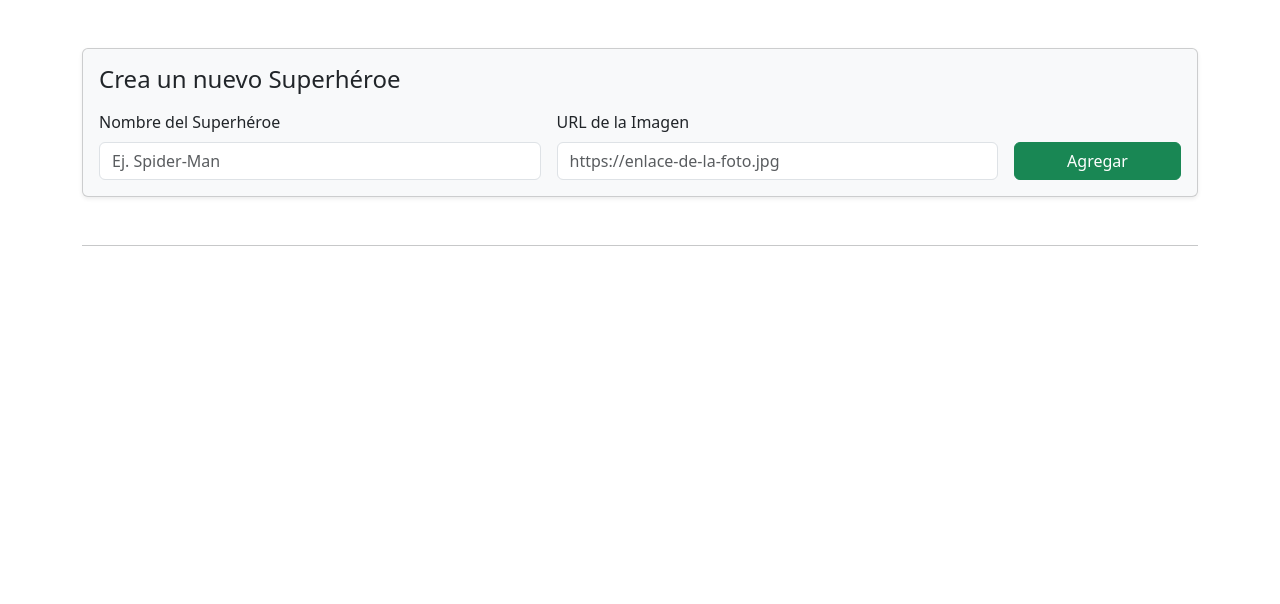
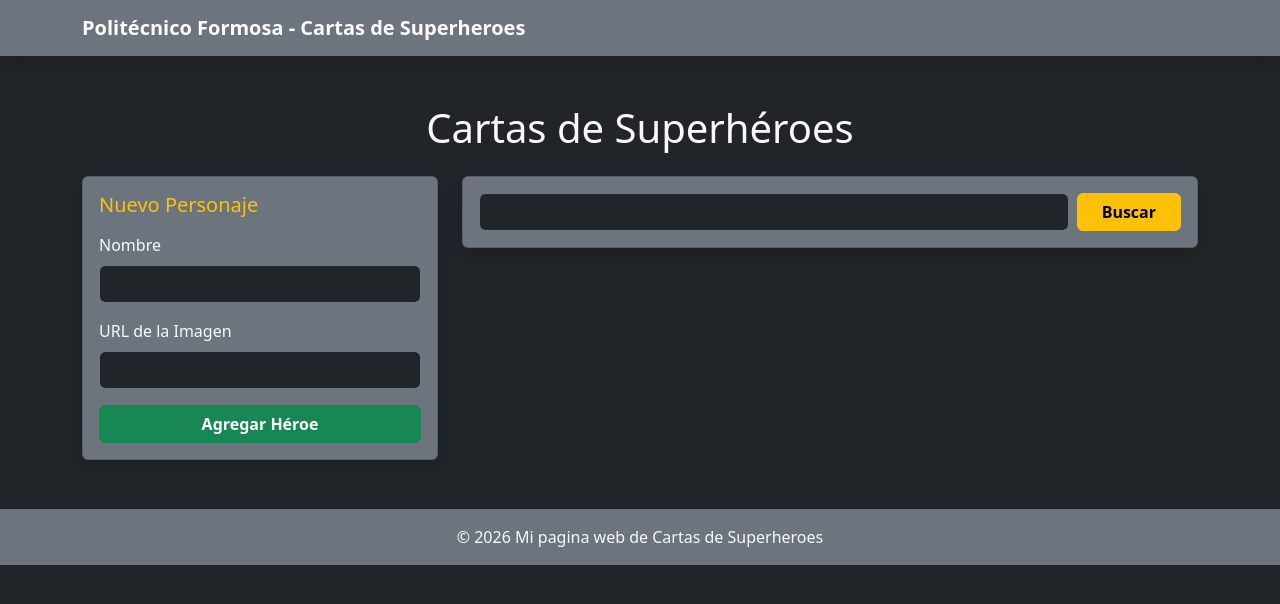
Before and after one commit to danycris07/practica-dom-jonathan-cristaldo, a plain HTML site: page index.html in a window 1280 px wide. Drawn offline with nearby package versions, Linux system fonts and the light colour scheme.

Commit message:
Feat: se agrego formulario y estructura de Index

```diff
--- a/index.html
+++ b/index.html
@@ -1,5 +1,5 @@
 <!DOCTYPE html>
-<html lang="es">
+<html lang="en">
 <head>
     <meta charset="UTF-8">
     <meta name="viewport" content="width=device-width, initial-scale=1.0">
@@ -7,55 +7,66 @@
     <link href="https://cdn.jsdelivr.net/npm/bootstrap@5.3.8/dist/css/bootstrap.min.css" rel="stylesheet" integrity="sha384-sRIl4kxILFvY47J16cr9ZwB07vP4J8+LH7qKQnuqkuIAvNWLzeN8tE5YBujZqJLB" crossorigin="anonymous">
     <link rel="stylesheet" href="assets/css/style.css">
 </head>
-<body>
+
+<body class="bg-dark text-light">
+
     <header>
-
+        <nav class="navbar navbar-expand-lg navbar-dark bg-secondary shadow">
+            <div class="container">
+                <a class="navbar-brand fw-bold" href="#">Politécnico Formosa - Cartas de Superheroes</a>
+            </div>
+        </nav>
     </header>
-
 
     <main class="container my-5">
 
-    <!-- Card para el Formulario -->
-    <div class="card mb-5 bg-light shadow-sm">
+        <h1 class="text-center mb-4">Cartas de Superhéroes</h1>
+
+        <div class="row g-4">
+            <div class="col-md-4">
+                <div class="card bg-secondary text-light h-100 shadow">
                     <div class="card-body">
-            <h2 class="card-title h4 mb-3">Crea un nuevo Superhéroe</h2>
-
-            <!-- Formulario con ID para JS -->
-            <form id="formulario-heroe" class="row g-3">
-
-
-                <div class="col-md-5">
-                    <label for="input-nombre" class="form-label">Nombre del Superhéroe</label>
-                    <input type="text" class="form-control" id="input-nombre" placeholder="Ej. Spider-Man" required>
+                        <h3 class="card-title h5 mb-3 text-warning">Nuevo Personaje</h3>
+                        <form id="formulario-heroe">
+                            <div class="mb-3">
+                                <label for="input-nombre" class="form-label">Nombre</label>
+                                <input type="text" class="form-control bg-dark text-light border-secondary" id="input-nombre" placeholder="Ej. Spider-Man" required>
                             </div>
-
-
-                <div class="col-md-5">
+                            <div class="mb-3">
                                 <label for="input-imagen" class="form-label">URL de la Imagen</label>
-                    <input type="url" class="form-control" id="input-imagen" placeholder="https://enlace-de-la-foto.jpg" required>
+                                <input type="url" class="form-control bg-dark text-light border-secondary" id="input-imagen" placeholder="https://..." required>
                             </div>
-
-
-                <div class="col-md-2 d-flex align-items-end">
-                    <button type="submit" class="btn btn-success w-100">Agregar</button>
-                </div>
-
+                            <button type="submit" class="btn btn-success w-100 fw-bold">Agregar Héroe</button>
                         </form>
                     </div>
                 </div>
+            </div>
 
-    <hr>
+            <div class="col-md-8">
+                <div class="card bg-secondary text-light mb-4 shadow">
+                    <div class="card-body d-flex gap-2">
+                        <input type="text" id="input-buscar" class="form-control bg-dark text-light border-secondary" placeholder="Buscar superhéroe por nombre...">
+                        <button id="btn-buscar" class="btn btn-warning fw-bold px-4">Buscar</button>
+                    </div>
+                </div>
 
-    <!-- Contenedor dinámico de Cards  -->
-    <div id="contenedor-cards" class="row row-cols-1 row-cols-md-3 g-4 mt-3">
-        <!-- JS hara las cards aquí -->
+                <div id="contenedor-cards" class="row row-cols-1 row-cols-md-2 g-4">
+                    </div>
+            </div>
         </div>
 
     </main>
 
-    <footer>
+    <footer class="bg-secondary text-center py-3 mt-5 border-top border-dark">
+        <p class="mb-0 text-light-50">&copy; 2026 Mi pagina web de Cartas de Superheroes</p>
+    </footer>
 
-    </footer>
+
+
+
+
+
+
     <script src="assets/js/app.js"></script>
     <script src="https://cdn.jsdelivr.net/npm/bootstrap@5.3.8/dist/js/bootstrap.bundle.min.js" integrity="sha384-FKyoEForCGlyvwx9Hj09JcYn3nv7wiPVlz7YYwJrWVcXK/BmnVDxM+D2scQbITxI" crossorigin="anonymous"></script>
 </body>
```
Lines whose indentation alone changed are shown as unchanged.
